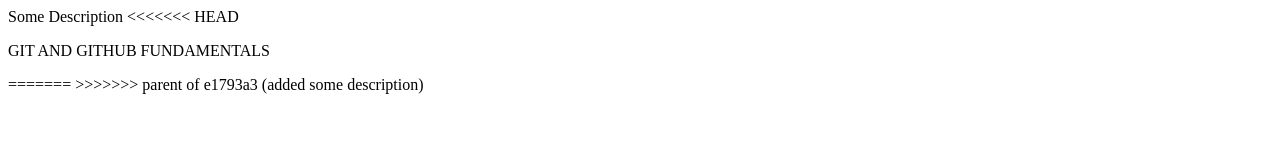
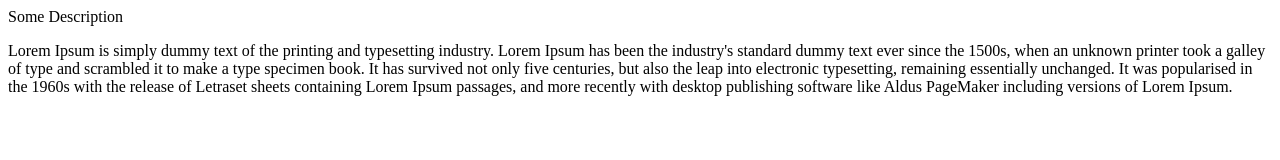
Before and after one commit to UCKTTO/new-repository, a plain HTML site: page new project/index.html in a window 1280 px wide. Drawn offline with Linux system fonts and the light colour scheme.

Commit message:
paragrapgh

```diff
--- a/new project/index.html
+++ b/new project/index.html
@@ -6,11 +6,8 @@
 </head>
 <body>
 	Some Description
-<<<<<<< HEAD
 	<p>
-		GIT AND GITHUB FUNDAMENTALS
+	Lorem Ipsum is simply dummy text of the printing and typesetting industry. Lorem Ipsum has been the industry's standard dummy text ever since the 1500s, when an unknown printer took a galley of type and scrambled it to make a type specimen book. It has survived not only five centuries, but also the leap into electronic typesetting, remaining essentially unchanged. It was popularised in the 1960s with the release of Letraset sheets containing Lorem Ipsum passages, and more recently with desktop publishing software like Aldus PageMaker including versions of Lorem Ipsum.
 	</p>
-=======
->>>>>>> parent of e1793a3 (added some description)
 </body>
 </html>
--- a/new project/styles.css
+++ b/new project/styles.css
@@ -1,3 +1 @@
-body{
-	background-color: red;
-}
+<html> hello world</html>
```
